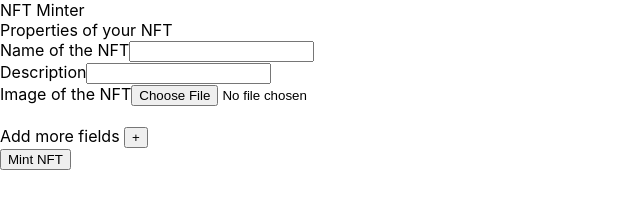
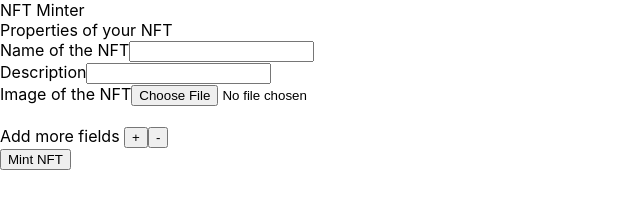
Before and after one commit to yvesbou/nft-minter, a React (Create React App) app: page / in a window 1280 px wide. Shown: the top 217 px of the page, without its empty margins (0-640 px from the left). Built offline with nearby package versions, Linux system fonts and the light colour scheme.

Commit message:
remove button added

```diff
--- a/src/components/AddMoreFields/addMoreFields.js
+++ b/src/components/AddMoreFields/addMoreFields.js
@@ -1,6 +1,6 @@
 import React, { useState, useEffect } from "react"
 
-const AddMoreFieldsButton = ({ props }) =>{
+const ChangeNumFields = ({ props }) =>{
 
     const { numAdditionalFields, incrementFields, decrementFields } = props
 
@@ -13,8 +13,9 @@ const AddMoreFieldsButton = ({ props }) =>{
         <>
             <label htmlFor='add more fields'> Add more fields </label>
             <button onClick={incrementFields}>+</button>
+            <button onClick={decrementFields}>-</button>
         </>
     )
 }
 
-export default React.memo(AddMoreFieldsButton); //React.memo(AddMoreFieldsButton) => only re-render if props have changed
+export default React.memo(ChangeNumFields); //React.memo(AddMoreFieldsButton) => only re-render if props have changed
--- a/src/components/Form/form.js
+++ b/src/components/Form/form.js
@@ -1,6 +1,6 @@
 import React, {useState} from "react"
 import UploadAndDisplayImage from 'components/ImageUpload/imageUpload';
-import AddMoreFieldsButton from "components/AddMoreFields/addMoreFields";
+import ChangeNumFields from "components/AddMoreFields/addMoreFields";
 
 const Form = () => {
     const [numAdditionalFields, setNumAdditionalFields] = useState(0)
@@ -27,7 +27,7 @@ const Form = () => {
             <br></br>
             <UploadAndDisplayImage />
             <br></br>
-            <AddMoreFieldsButton
+            <ChangeNumFields
                 props={{
                     numAdditionalFields: numAdditionalFields,
                     incrementFields: incrementFields,
```
